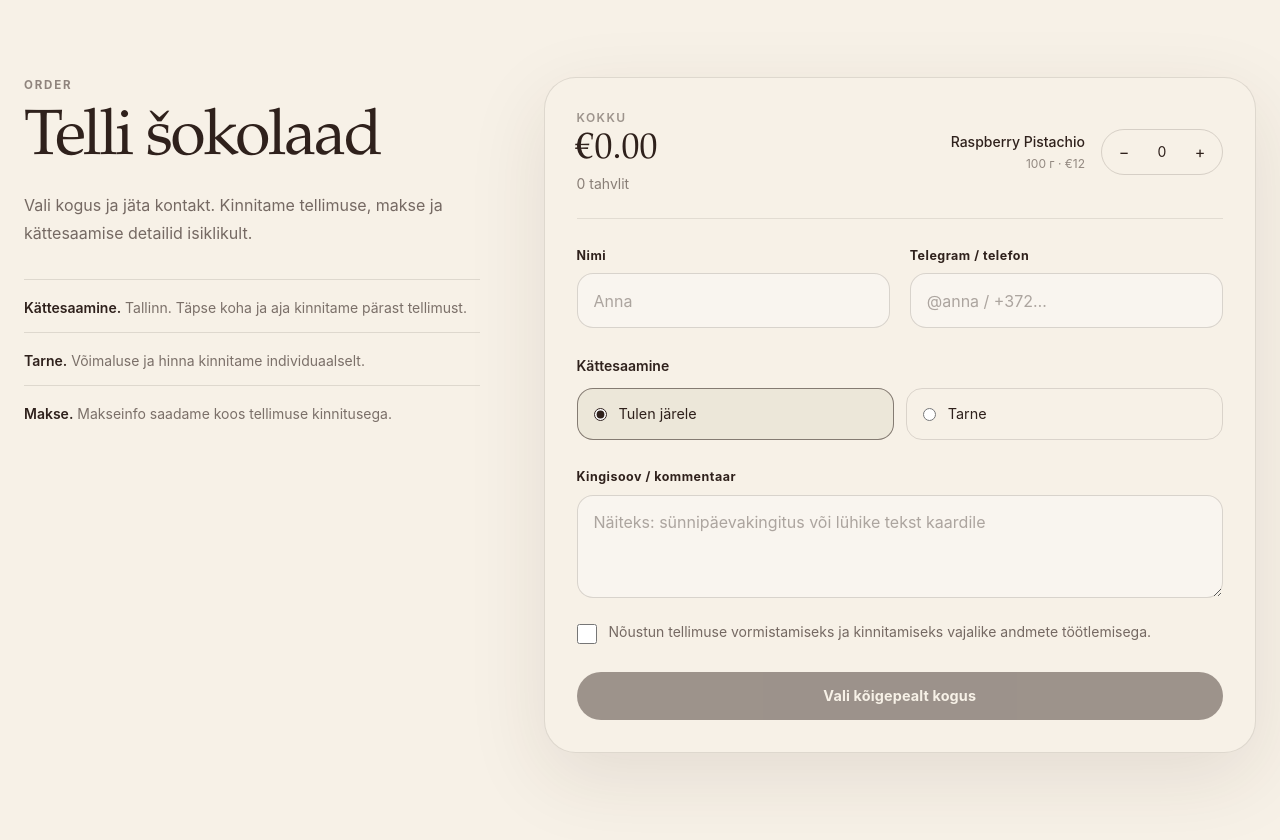
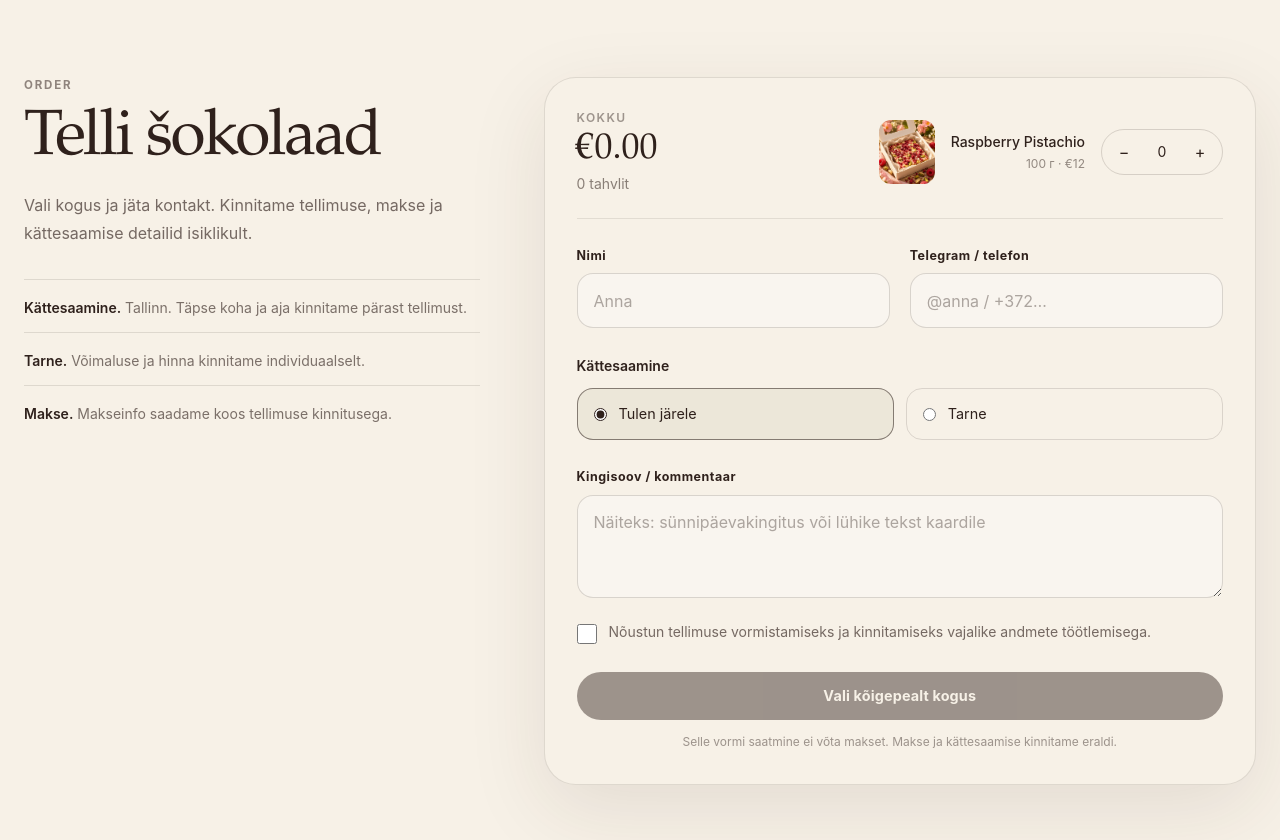
Before and after one commit to meloa-chocolate/meloa, a Next.js app: page / in a window 1280 px wide. Shown: the part 10160-11000 px from the top of the page. Built offline with nearby package versions, Linux system fonts and the light colour scheme; no server answers.

Commit message:
Improve order form clarity, localisation and confirmation

```diff
--- a/src/components/OrderForm.tsx
+++ b/src/components/OrderForm.tsx
@@ -9,9 +9,16 @@ import { assetPath } from "@/lib/asset";
 
 const ORDER_API_URL = process.env.NEXT_PUBLIC_ORDER_API_URL || "/api/order";
 
+const localCopy = {
+  et: { decrease: "Vähenda kogust", increase: "Suurenda kogust", privacy: "Selle vormi saatmine ei võta makset. Makse ja kättesaamise kinnitame eraldi." },
+  ru: { decrease: "Уменьшить количество", increase: "Увеличить количество", privacy: "Отправка формы не списывает оплату. Оплату и получение мы подтвердим отдельно." },
+  en: { decrease: "Decrease quantity", increase: "Increase quantity", privacy: "Submitting this form does not take payment. Payment and collection are confirmed separately." },
+} as const;
+
 export function OrderForm() {
   const { quantities, setQuantity, count, total, reset } = useCart();
-  const { t } = useLanguage();
+  const { language, t } = useLanguage();
+  const ui = localCopy[language];
   const [status, setStatus] = useState<"idle" | "loading" | "success" | "error">("idle");
   const [error, setError] = useState("");
 
@@ -29,13 +36,15 @@ export function OrderForm() {
     setStatus("loading");
     const form = new FormData(formElement);
     const payload = {
+      type: "order",
+      language,
       name: String(form.get("name") || ""),
       contact: String(form.get("contact") || ""),
       comment: String(form.get("comment") || ""),
       fulfillment: String(form.get("fulfillment") || ""),
       consent: form.get("consent") === "on",
       items: availableProducts
-        .map((product) => ({ id: product.id, name: product.name, quantity: quantities[product.id] ?? 0, unitPrice: product.price }))
+        .map((product) => ({ id: product.id, quantity: quantities[product.id] ?? 0 }))
         .filter((item) => item.quantity > 0),
     };
 
@@ -45,22 +54,21 @@ export function OrderForm() {
         headers: { "Content-Type": "application/json" },
         body: JSON.stringify(payload),
       });
-      const data = await response.json().catch(() => ({}));
-      if (!response.ok) throw new Error(data?.error || t.order.genericError);
+      if (!response.ok) throw new Error(t.order.genericError);
       formElement.reset();
       reset();
       setStatus("success");
-    } catch (err) {
+    } catch {
       setStatus("error");
-      setError(err instanceof Error ? err.message : t.order.genericError);
+      setError(t.order.genericError);
     }
   };
 
   if (status === "success") {
     return (
-      <section id="order" className="section shell">
+      <section id="order" className="section shell scroll-mt-24">
         <div className="mx-auto max-w-2xl rounded-[2rem] border border-cocoa/12 bg-cream p-8 text-center shadow-soft sm:p-12">
-          <Image src={assetPath("/brand/emblem.webp")} alt="" width={72} height={72} className="mx-auto h-16 w-16 rounded-2xl object-cover" />
+          <Image src={assetPath("/brand/emblem.webp")} alt="" width={88} height={82} className="mx-auto h-20 w-auto object-contain" />
           <p className="eyebrow mt-5">{t.order.successEyebrow}</p>
           <h2 className="section-title mt-4">{t.order.successTitle}</h2>
           <p className="mx-auto mt-4 max-w-md text-base leading-7 text-cocoa/65">{t.order.successBody}</p>
@@ -97,15 +105,18 @@ export function OrderForm() {
             {availableProducts.map((product) => {
               const value = quantities[product.id] ?? 0;
               return (
-                <div key={product.id} className="flex items-center gap-4">
+                <div key={product.id} className="flex items-center gap-3 sm:gap-4">
+                  <div className="relative h-16 w-14 shrink-0 overflow-hidden rounded-xl bg-sand">
+                    <Image src={assetPath(product.image)} alt="" fill sizes="56px" className="object-cover" />
+                  </div>
                   <div className="text-right">
                     <p className="text-sm font-medium">{product.name}</p>
                     <p className="mt-1 text-xs text-cocoa/50">{product.weight} · €{product.price}</p>
                   </div>
                   <div className="flex items-center rounded-full border border-cocoa/16">
-                    <button type="button" onClick={() => setQuantity(product.id, value - 1)} className="focus-ring min-h-11 min-w-11 rounded-l-full text-lg" aria-label="Decrease">−</button>
+                    <button type="button" onClick={() => setQuantity(product.id, value - 1)} className="focus-ring min-h-11 min-w-11 rounded-l-full text-lg" aria-label={ui.decrease}>−</button>
                     <output className="min-w-8 text-center text-sm" aria-live="polite">{value}</output>
-                    <button type="button" onClick={() => setQuantity(product.id, value + 1)} className="focus-ring min-h-11 min-w-11 rounded-r-full text-lg" aria-label="Increase">+</button>
+                    <button type="button" onClick={() => setQuantity(product.id, value + 1)} className="focus-ring min-h-11 min-w-11 rounded-r-full text-lg" aria-label={ui.increase}>+</button>
                   </div>
                 </div>
               );
@@ -146,6 +157,7 @@ export function OrderForm() {
           <button type="submit" disabled={status === "loading" || count < 1} className="button button-dark mt-7 min-h-12 w-full focus-ring disabled:cursor-not-allowed disabled:opacity-45">
             {status === "loading" ? t.order.sending : count > 0 ? `${t.order.submit} · €${total.toFixed(2)}` : t.order.empty}
           </button>
+          <p className="mt-3 text-center text-xs leading-5 text-cocoa/45">{ui.privacy}</p>
         </form>
       </div>
 
```
